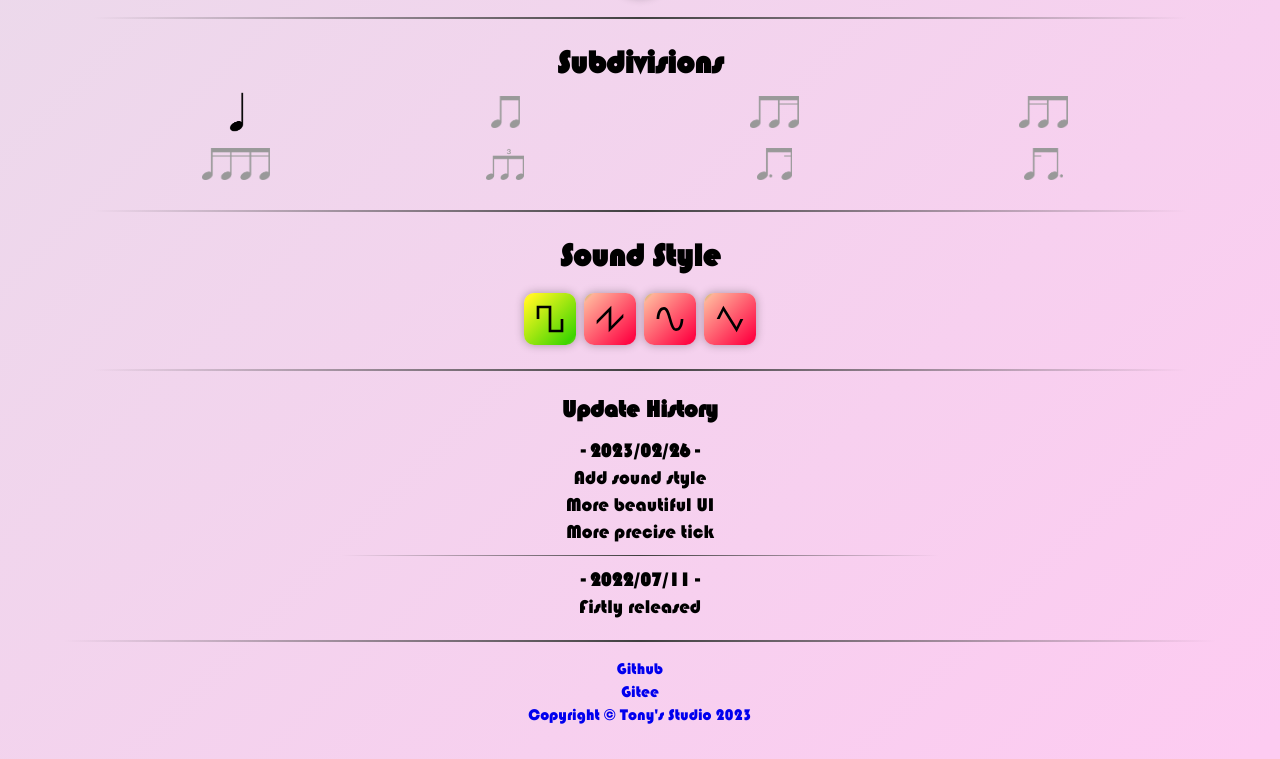
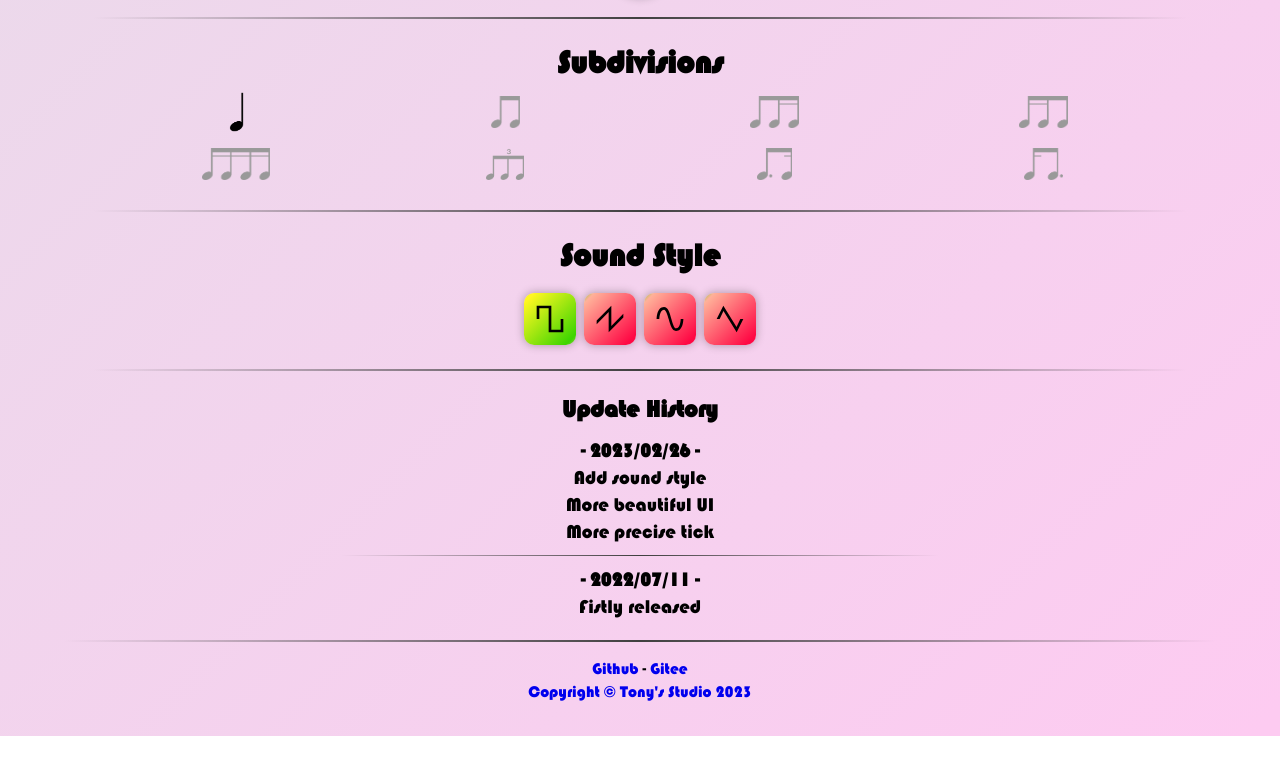
Before and after one commit to Lord-Turmoil/Online-Metronome, a plain HTML site: page index.html in a window 1280 px wide. Shown: the part 758-1517 px from the top of the page. After the commit the page ends 1494 px from the top, so only its background shows below. Drawn offline with Linux system fonts and the light colour scheme.

Commit message:
reformat

```diff
--- a/index.html
+++ b/index.html
@@ -125,7 +125,8 @@
     <hr>
     <footer class="clearfix">
         <div class="copyright">
-            <a href="https://github.com/Lord-Turmoil/Online-Metronome" target="_blank"><span>Github</span></a><br>
+            <a href="https://github.com/Lord-Turmoil/Online-Metronome" target="_blank"><span>Github</span></a>
+            <span> - </span>
             <a href="https://gitee.com/tonys-studio/online-metronome" target="_blank"><span>Gitee</span></a><br>
             <a href="http://www.tonys-studio.top" target="_blank"><span>Copyright &copy; Tony's Studio 2023</span></a>
         </div>
```
